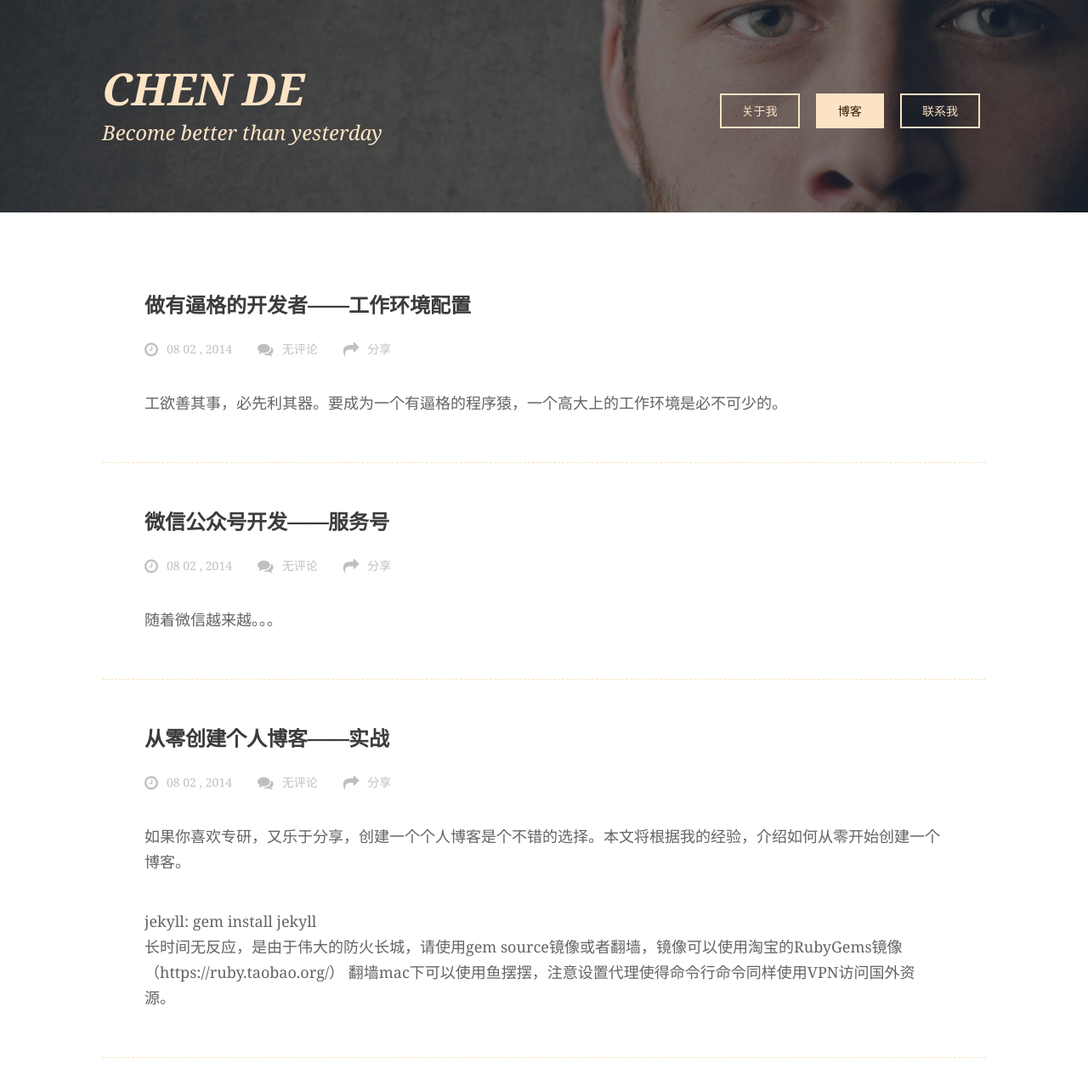
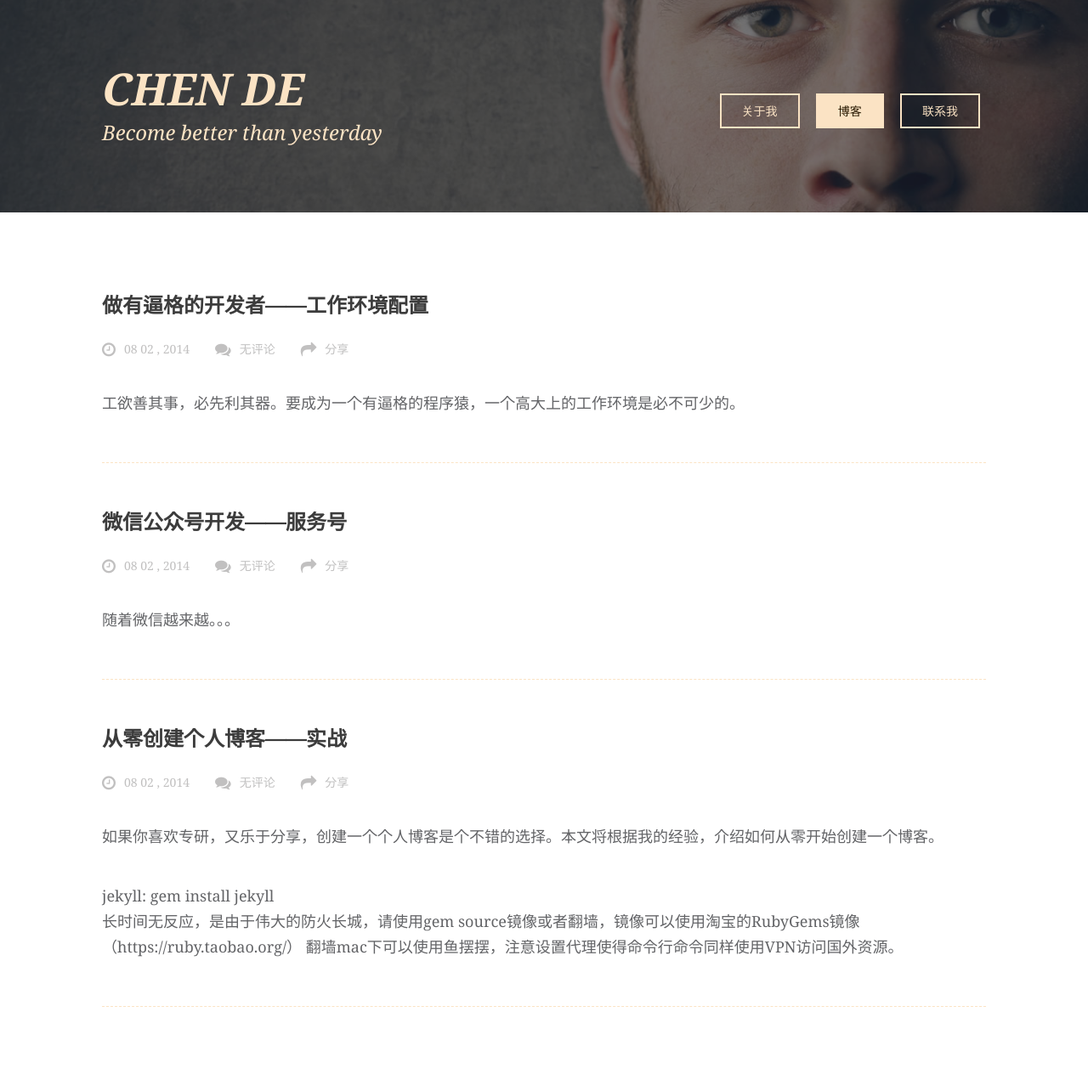
Before and after one commit to cd1989/cd1989.github.io, a Jekyll site: the page built from index.html, in a window 1280 px wide. Shown: the top 1284 px of the page at 85% size. Built offline with Jekyll 4.4.1, drawn with Linux system fonts in a browser that asks for light colours; some web fonts are replaced.

Commit message:
padding fix

```diff
--- a/_includes/css/blogs.css
+++ b/_includes/css/blogs.css
@@ -19,9 +19,7 @@ a {
 }
 
 .blog {
-  	padding-left: 50px;
-  	padding-right: 50px;
-  	padding-top: 45px;
+    padding-top: 45px;
   	padding-bottom: 15px;
 }
 
```
